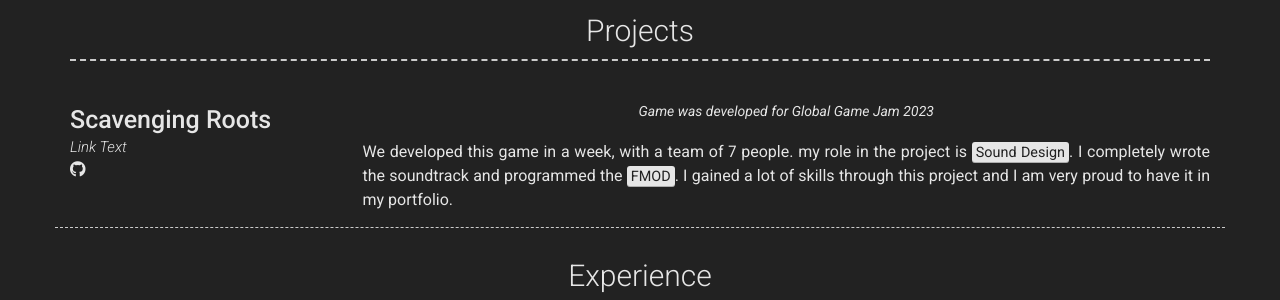
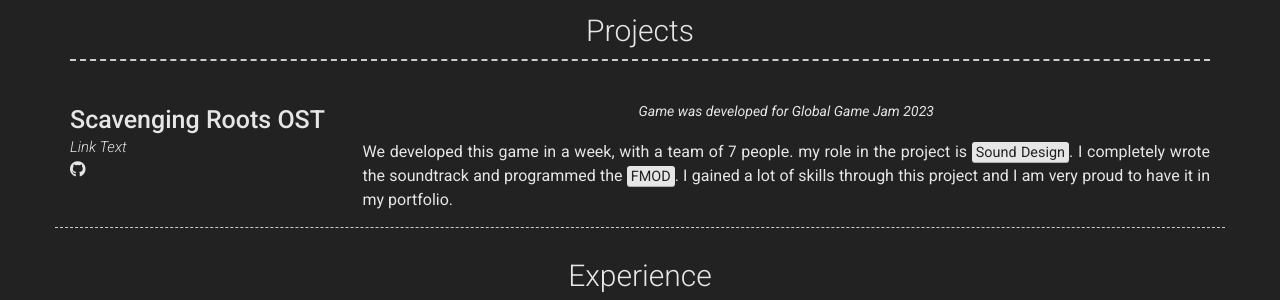
Before and after one commit to IrePin-Games/irepin.github.io, a Jekyll site: the page built from index.md, in a window 1280 px wide. Shown: the part 626-926 px from the top of the page. Built offline with Jekyll 4.4.1, drawn with Linux system fonts in a browser that asks for light colours; nearby versions of some CDN libraries.

Commit message:
Update _config.yml

```diff
--- a/_config.yml
+++ b/_config.yml
@@ -62,6 +62,8 @@ content:
                       # other value (or no value) means no border will be displayed
         title: Scavenging Roots
         link: https://hazkin.itch.io/scavenging-roots
+        title: Scavenging Roots OST
+        link: https://on.soundcloud.com/TT5sX
         link_text: Link Text
         additional_links:
           - title:  github.com/IliaValianov/GBP
```
